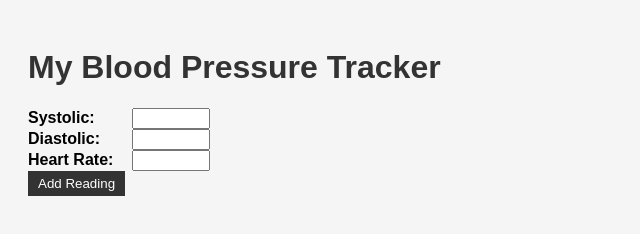
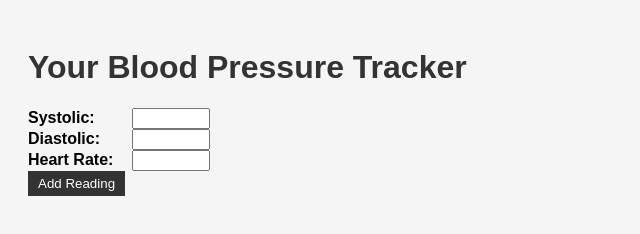
Before and after one commit to andyzweber/bpreadings, a plain HTML site: page index.html in a window 1280 px wide. Shown: the whole page, without its empty margins (0-640 px from the left). Drawn offline with Linux system fonts and the light colour scheme.

Commit message:
Update index.html

```diff
--- a/index.html
+++ b/index.html
@@ -62,7 +62,7 @@ li:last-child {
     <title>Document</title>
 </head>
 <body>
-    <h1>My Blood Pressure Tracker</h1>
+    <h1>Your Blood Pressure Tracker</h1>
     <form>
       <label for="systolic">Systolic:</label>
       <input type="number" id="systolic" required>
```
